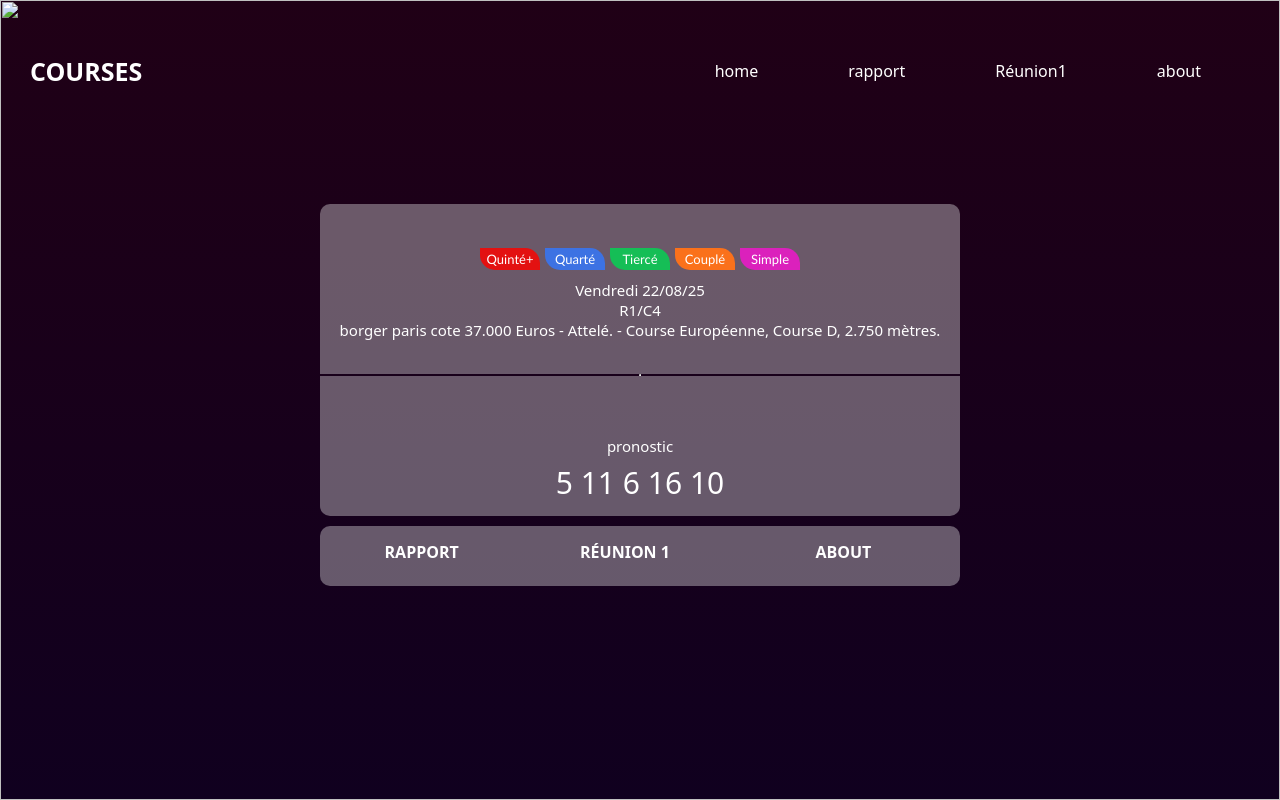
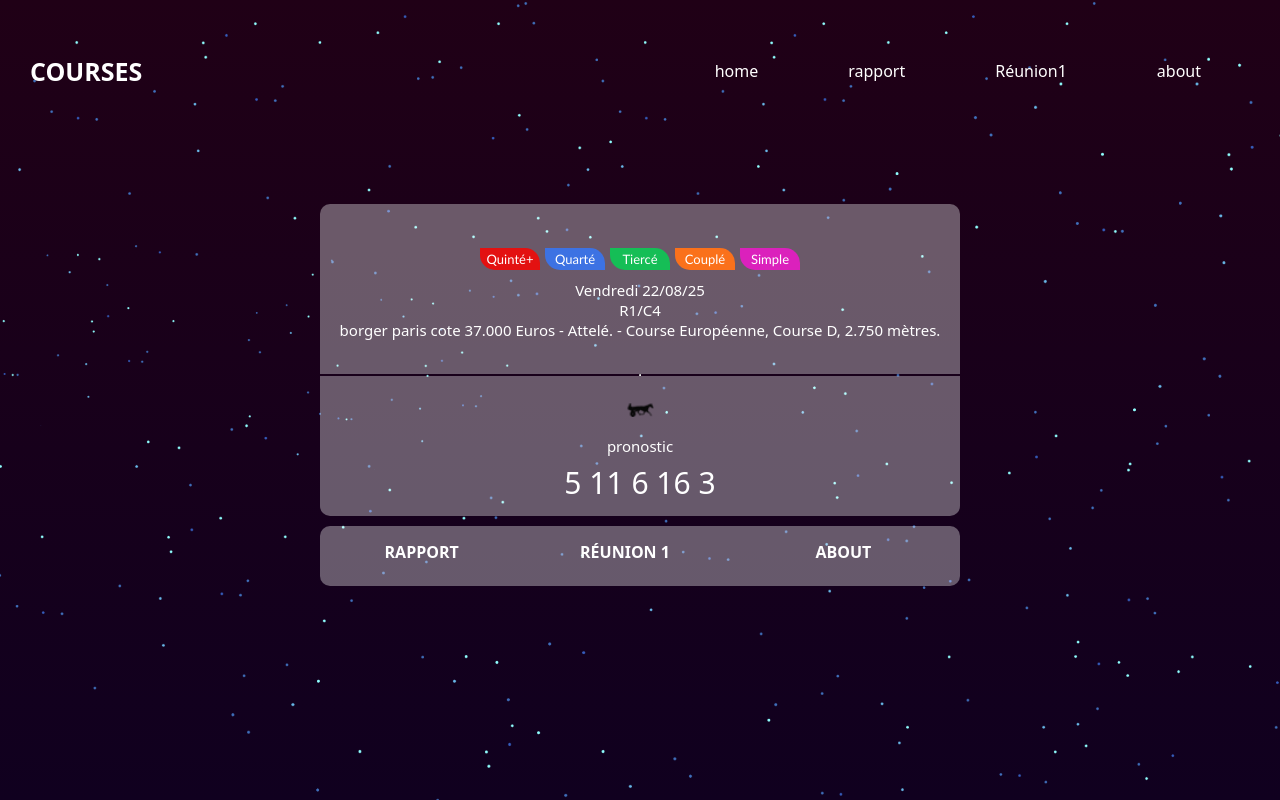
Before and after one commit to elmonasib/courses, a plain HTML site: page index.html in a window 1280 px wide. Drawn offline with Linux system fonts and the light colour scheme.

Commit message:
Add files via upload

```diff
--- a/data.json
+++ b/data.json
@@ -5,6 +5,6 @@
 
 "course": "borger paris cote 37.000 Euros - Attelé. - Course Européenne, Course D, 2.750 mètres.",
 
-"nomber": "5 11 6 16 10"
+"nomber": "5 11 6 16 3"
 
 }
--- a/index.html
+++ b/index.html
@@ -21,7 +21,7 @@
          </header>
               <section class="main">
 
-                <img src="images/stars1.webp">
+                <img src="stars1.webp">
                 <div class="box">
 
                 <div class="box1">
@@ -41,7 +41,7 @@
 
                 <div class="box2">
                   <div class="horse">
-                    <img src="images/Horsea.png">
+                    <img src="Horsea.png">
                   </div>
 
                   <p>pronostic</p>
```
